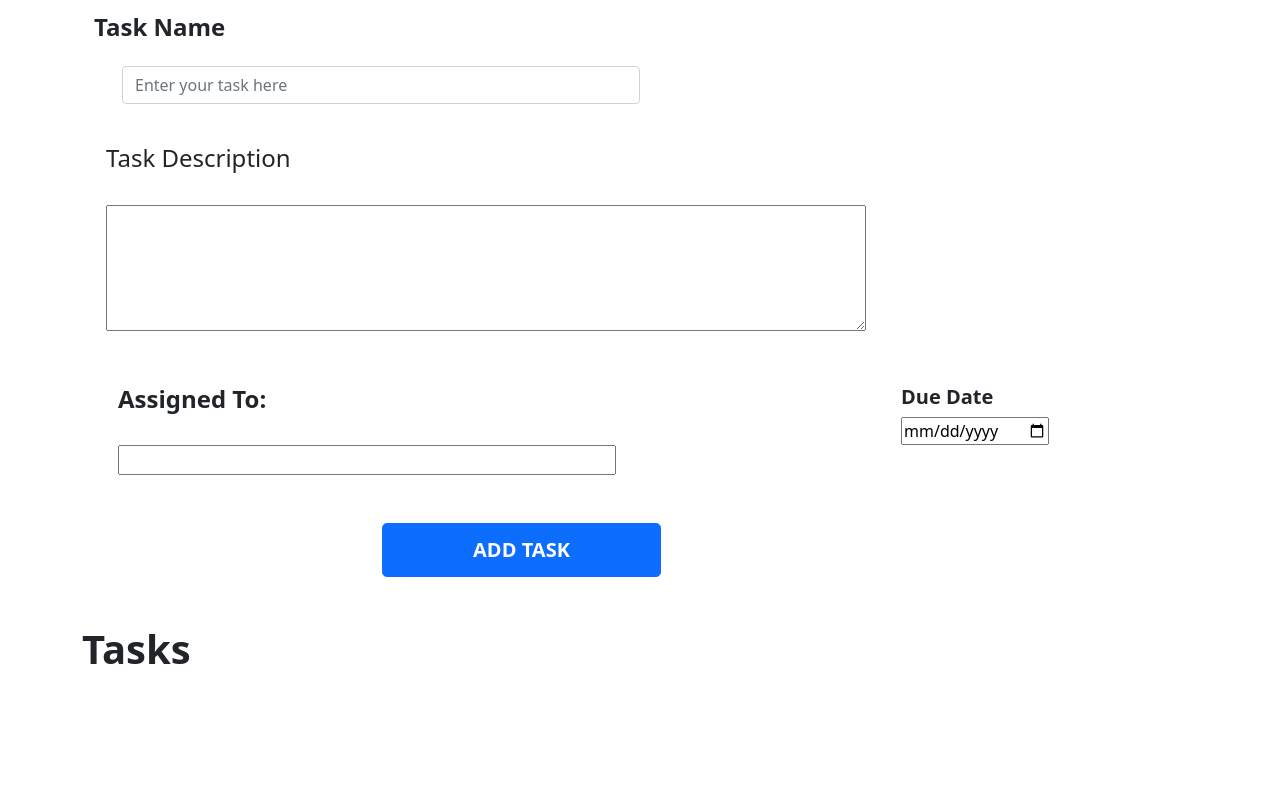
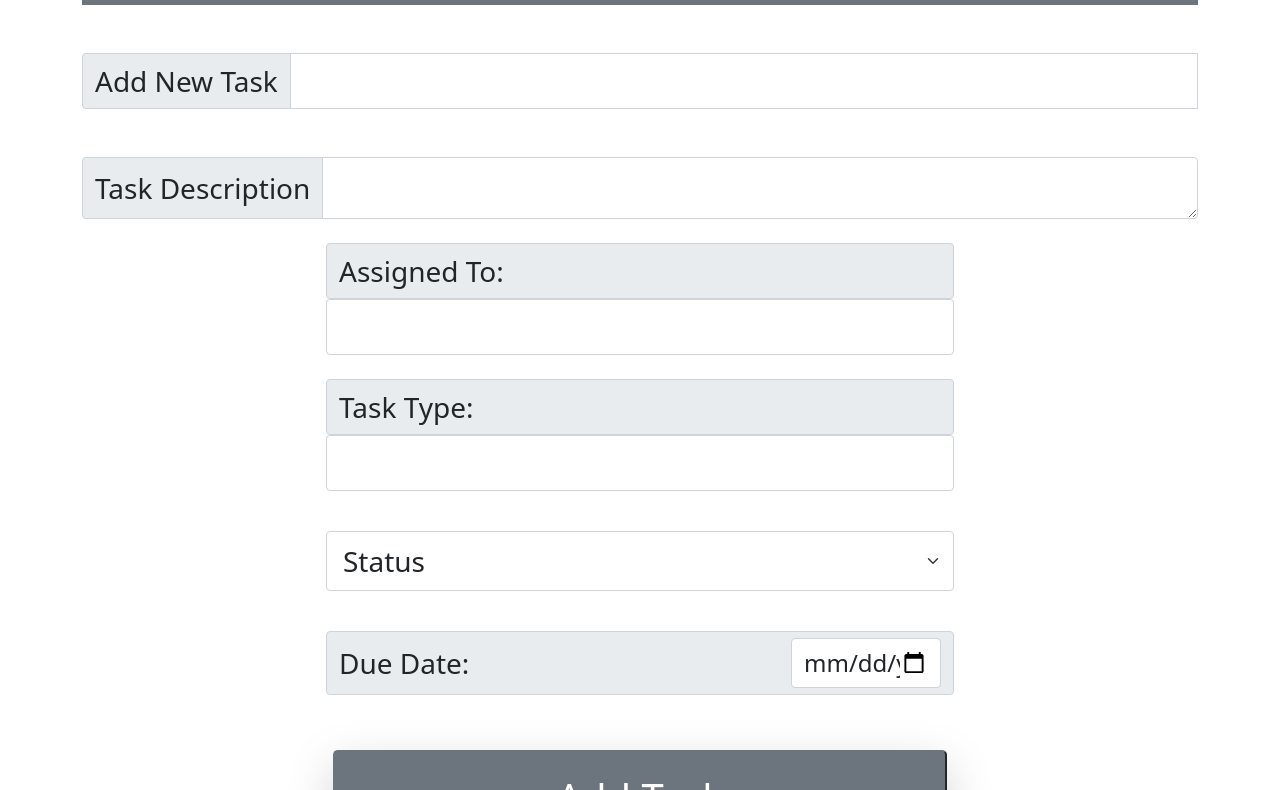
Before and after one commit to labose01/jwd-final-project, a plain HTML site: page index.html in a window 1280 px wide. Shown: the part 187-977 px from the top of the page. Before the commit the page ends 916 px from the top, so only its background shows below. Drawn offline with nearby package versions, Linux system fonts and the light colour scheme.

Commit message:
form has been updated

```diff
--- a/index.html
+++ b/index.html
@@ -4,110 +4,94 @@
 <head>
   <meta charset="UTF-8">
   <meta http-equiv="X-UA-Compatible" content="IE=edge">
+  <link rel="icon" href="../TodoListHTML-BS/assets/images/740px-Lion_of_Judah_emblem_of_the_Ethiopian_Empire.svg.png" />
   <meta name="viewport" content="width=device-width, initial-scale=1.0">
-  <title>Task List</title>
-  <!-- bootstrap -->
   <link href="https://cdn.jsdelivr.net/npm/bootstrap@5.0.2/dist/css/bootstrap.min.css" rel="stylesheet"
     integrity="sha384-EVSTQN3/azprG1Anm3QDgpJLIm9Nao0Yz1ztcQTwFspd3yD65VohhpuuCOmLASjC" crossorigin="anonymous">
-  <script src="https://cdn.jsdelivr.net/npm/bootstrap@5.0.2/dist/js/bootstrap.bundle.min.js"
-    integrity="sha384-MrcW6ZMFYlzcLA8Nl+NtUVF0sA7MsXsP1UyJoMp4YLEuNSfAP+JcXn/tWtIaxVXM"
-    crossorigin="anonymous"></script>
-  <!-- style sheet -->
+  <title>Task Manager</title>
   <link rel="stylesheet" href="./assets/css/style.css">
 </head>
 
-<body class="bg-">
-  <div class="container text-center">
-    <header id="main-header"
-      class="bg-primary borader border-primary-subtle rounded-3 text-white p-4 mb-3 font-weight-bold">
-      <div class="row">
-        <div class="col-12">
-          <h1 id="header-title" class="fw-bold text-uppercase">Task List</h1>
-        </div>
-      </div>
-    </header>
-  </div>
+<body>
+  <!-- Main Section -->
+  <main>
+    <!-- Form -->
+    <link href="https://cdn.jsdelivr.net/npm/bootstrap@5.0.2/dist/css/bootstrap.min.css" rel="stylesheet"
+      integrity="sha384-EVSTQN3/azprG1Anm3QDgpJLIm9Nao0Yz1ztcQTwFspd3yD65VohhpuuCOmLASjC" crossorigin="anonymous">
 
-    <div class="container">
-        <h1 class="fw-bold">Add New Task</h1>
-        <br>
-        <div class="container">
-            <h4 class="fw-bold">Task Name</h4>
-            <div class="container rounded-3">
-                <div class="card-body">
-                    <div class="col-6">
-                        <input type="text" class="form-control addTaskInput" id="inputField" placeholder="Enter your task here ">
-                    </div>
+    <body>
+      <main>
+        <from>
+          <div class="needs-validation" novalidate>
+            <div class="container mx-auto">
+              <header class="text-uppercase">
+                <h1 class="text-center mt-5 btn-secondary fw-bold p-5 ">Task List</h1>
+              </header>
+              <div class="input-group mb-3 mt-5">
+                <span class="input-group-text fs-3">Add New Task</span>
+                <input type="text" class="form-control fs-3" aria-label="Username" id="newTaskNameInput" required>
+
+                <div class="invalid-feedback">
+
                 </div>
+              </div>
+              <div class="input-group mt-5">
+                <span class="input-group-text fs-3">Task Description</span>
+                <textarea class="form-control newDescriptionInput" id="formcontroltextarea"
+                  aria-label="Task Description" required></textarea>
+              </div>
             </div>
+            <br>
 
-      <br>
+            <div class="row justify-content-center">
+              <div class="col-6 ">
+                <div class="">
 
-      <div class="container rounded-3">
-        <h4 class="taskDescription">Task Description</h4>
-        <br>
-        <textarea name="" id="textarea" cols="80" rows="5"></textarea>
-      </div>
+                  <span class="input-group-text fs-3">Assigned To:</span>
+                  <input type="text" class="form-control fs-3" aria-label="Username" id="assignedTo" required>
+                </div>
+                <br>
 
-      <div class="to-dos" id="toDoContainer">
-      </div>
-
-      <br><br>
-
-      <div class="container justify-content-between rounded-3 row">
-        <div class="col-6">
-          <h4 class="fw-bold assigned">Assigned To:</h4>
-          <br>
-          <input type="text" class="col-12">
-        </div>
+                <div>
+                  <span class="input-group-text fs-3 ">Task Type:</span>
+                  <input type="text" class="form-control fs-3" aria-label="Username" id="taskType" required>
+                </div>
+                <br>
+                <select class="form-select form-select-lg my-3 fs-3" id="statusUpdate"
+                  aria-label="Default select example" required>
+                  <option value="">Status</option>
+                  <option value="Not started">Not started</option>
+                  <option value="In progress">In Progress</option>
+                  <option value="Done">Done</option>
+                </select>
+                <br>
+                <div class="input-group-text justify-content-between fs-3">Due Date:
+                  <input type="date" class="dueDate form-control fs-4" id="autoSizingInputGroup"
+                    style="width: 150px; height: 50px;" id="start" name="trip-start" />
+                </div>
+              </div>
+            </div>
+          </div>
 
 
-        <div class="date col-xl-3 rounded-3">
-          <h5 class="fw-bold">Due Date</h5>
-          <input type="date" name="date" id="date">
-        </div>
-      </div>
-    </div>
+          <div class="row d-grid gap-2 btn col-6 mx-auto mt-5">
+            <button type="submit" id="addTaskBtn" class="submitBtn btn-secondary btn-lg shadow-lg p-3 mb-5 fs-1">Add
+              Task</button>
+          </div>
 
-    <br><br>
+          </form>
+          <footer class="text-center">
+            <h6 class=" mx-auto">Created by Group-3 (Lidiya/Imain/Konjit)</h6>
+          </footer>
 
-    <div>
-      <button type="btn" class=" add col-3 btn btn-primary rounded-3" id="addToDo">
-        <h5 class="fw-bold my-2 ">ADD TASK</h5>
-      </button>
-    </div>
+      </main>
+      <!-- JavaScript Code -->
 
-    <br><br>
-
-        <div>
-            <h1 id="#add-task-button" class="taskManager fw-bold task">Tasks</h1>
-              <i type="text" id="task-name">  </i>
-              <i type="text" id="task-description"> </i>
-              <i type="text" id="task-assigned-to" > </i>
-              <i type="date" id="task-due-date"> </i>
-        </div>
-        <br> <br>
-
-      </div>
-    </div>
-  </div>
-
-    <script src="https://cdn.jsdelivr.net/npm/@popperjs/core@2.9.2/dist/umd/popper.min.js"
-        integrity="sha384-IQsoLXl5PILFhosVNubq5LC7Qb9DXgDA9i+tQ8Zj3iwWAwPtgFTxbJ8NT4GN1R8p"
+      <script src="https://cdn.jsdelivr.net/npm/bootstrap@5.0.2/dist/js/bootstrap.bundle.min.js"
+        integrity="sha384-MrcW6ZMFYlzcLA8Nl+NtUVF0sA7MsXsP1UyJoMp4YLEuNSfAP+JcXn/tWtIaxVXM"
         crossorigin="anonymous"></script>
-    <script src="https://cdn.jsdelivr.net/npm/bootstrap@5.0.2/dist/js/bootstrap.min.js"
-        integrity="sha384-cVKIPhGWiC2Al4u+LWgxfKTRIcfu0JTxR+EQDz/bgldoEyl4H0zUF0QKbrJ0EcQF"
-        crossorigin="anonymous"></script>
-
-        <script src="./assets/script/taskManager.js"></script>
-        <script src="./assets/script/index.js"></script>
-
-
-</body>
+      <script src="./assets/js/taskManager.js"></script>
+      <script src="./assets/js/index.js"></script>
+    </body>
 
 </html>
-
-<!-- class="fst-italic" -->
-<!-- class="fst-start" -->
-<!-- class="fst-center" -->
-<!-- class="fst-end" -->
```
